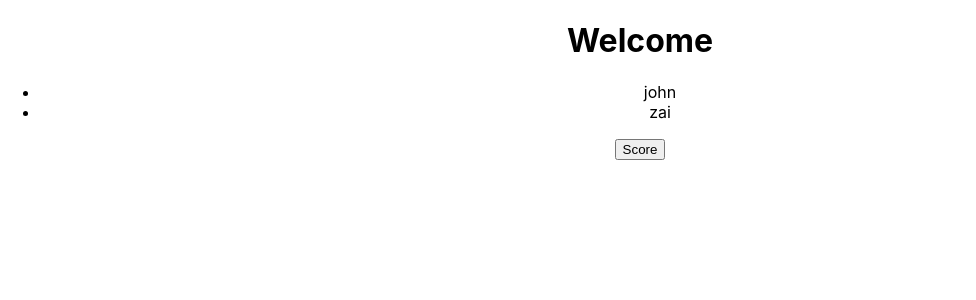
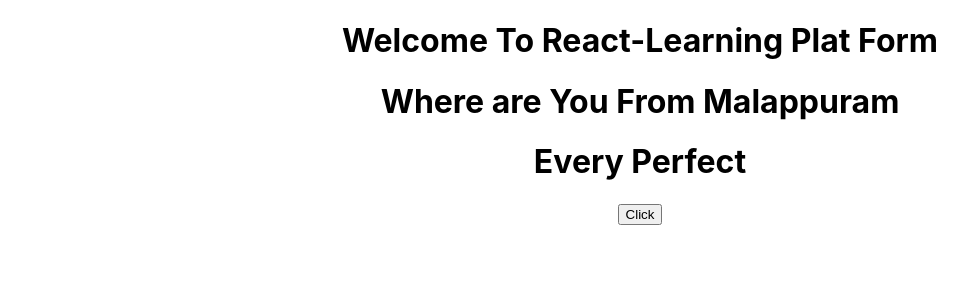
Before and after one commit to midu-zack/React-practice, a React (Create React App) app: page / in a window 1280 px wide. Shown: the top 300 px of the page, without its empty margins (0-976 px from the left). Built offline with nearby package versions, Linux system fonts and the light colour scheme.

Commit message:
class and function component

```diff
--- a/package.json
+++ b/package.json
@@ -9,6 +9,7 @@
     "react": "^18.3.1",
     "react-dom": "^18.3.1",
     "react-scripts": "5.0.1",
+    "redux": "^5.0.1",
     "web-vitals": "^2.1.4"
   },
   "scripts": {
--- a/src/App.js
+++ b/src/App.js
@@ -1,19 +1,29 @@
 // import logo from './logo.svg';
 import React, { Component } from "react";
 import "./App.css";
+import Greet from "./component/FunctionComponent";
+import Message from "./component/Message";
+
+// import Zack from "./component/ClassComponent";
 // import Counter from "./componant/Counter";
+// import Forms from "./componant/Forms";
+// import List from "./componant/List";
 
-// import Forms from "./componant/Forms";
-import List from "./componant/List";
 class App extends Component {
   render() {
     return (
       <div className="App">
-        <h1>Welcome</h1>
+        <h1>Welcome To React-Learning Plat Form</h1>
         {/* <Counter /> */}
+        {/* <Forms /> */}
+        {/* <List/> */}
+        {/* <Zack name="midlaj" /> */}
 
-        {/* <Forms /> */}
-        <List/>
+         <Greet name="Malappuram"/>
+
+         <Message />
+
+
       </div>
     );
   }
--- /dev/null
+++ b/src/component/ClassComponent.js
@@ -0,0 +1,10 @@
+import React  , { Component } from "react";
+
+class Zack extends Component {
+    render (props){
+        return <h1>SAY TO ME  {props.name} </h1>
+    }
+}
+
+
+export default Zack
--- /dev/null
+++ b/src/component/FunctionComponent.js
@@ -0,0 +1,10 @@
+import React from "react";
+
+//  function component
+//  function Greet(){
+//     return <h1>Hello Zack</h1>
+//  }
+
+const Greet = props => <h1>Where are You From   {props.name} </h1>;
+
+export default Greet;
--- /dev/null
+++ b/src/component/Message.js
@@ -0,0 +1,28 @@
+// import { render } from "@testing-library/react";
+import React, { Component } from "react";
+
+class Message extends Component {
+  constructor() {
+    super();
+    this.state = {
+      message: "Every Perfect ",
+    };
+  }
+
+  changeText (){
+    this.setState({
+        message:'So join you'
+    })
+  }
+
+  render() {
+    return (
+      <div>
+        <h1>{this.state.message}</h1>
+        <button onClick={()=> this.changeText()}> Click</button>
+      </div>
+    );
+  }
+}
+
+export default Message
```
Also changed, not shown: src/component/Counter.js (renamed from src/componant/Counter.js), src/component/Forms.js (renamed from src/componant/Forms.js), src/component/List.js (renamed from src/componant/List.js), 1 other file (tests, documents, lock files or other folders).
